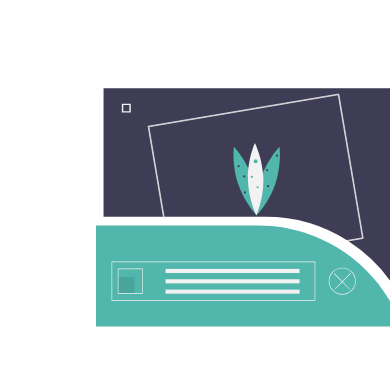
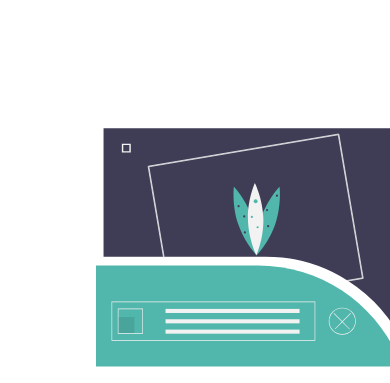
Before and after one commit to prashikGavali/html-css-learning-YouTube, a plain HTML site: page index.html in a window 390 px wide. Shown: the part 250-633 px from the top of the page. Drawn offline with Linux system fonts and the light colour scheme.

Commit message:
docs: responsive

```diff
--- a/index.html
+++ b/index.html
@@ -29,7 +29,7 @@
         <h1 style="text-align: center;">An Ideal Balak <span style="color: rgb(125, 56, 175);"> the Developer</span></h1>
 
         <header class="hero">
-            <img class="hero-image" src="/images/onlineArt.svg" alt="First image">
+            <img class="hero-image" style="margin-block: 40px 40px;" src="/images/onlineArt.svg" alt="First image">
             <h1 class="hero-header">Keep <span style="color: rgba(224, 45, 14, 0.747);">Learning</span><span style="color: darkgoldenrod;"> and</span> Keep<span style="color: var(--secondary-color);">
                 Exploring</span></h1>
         </header>
```
